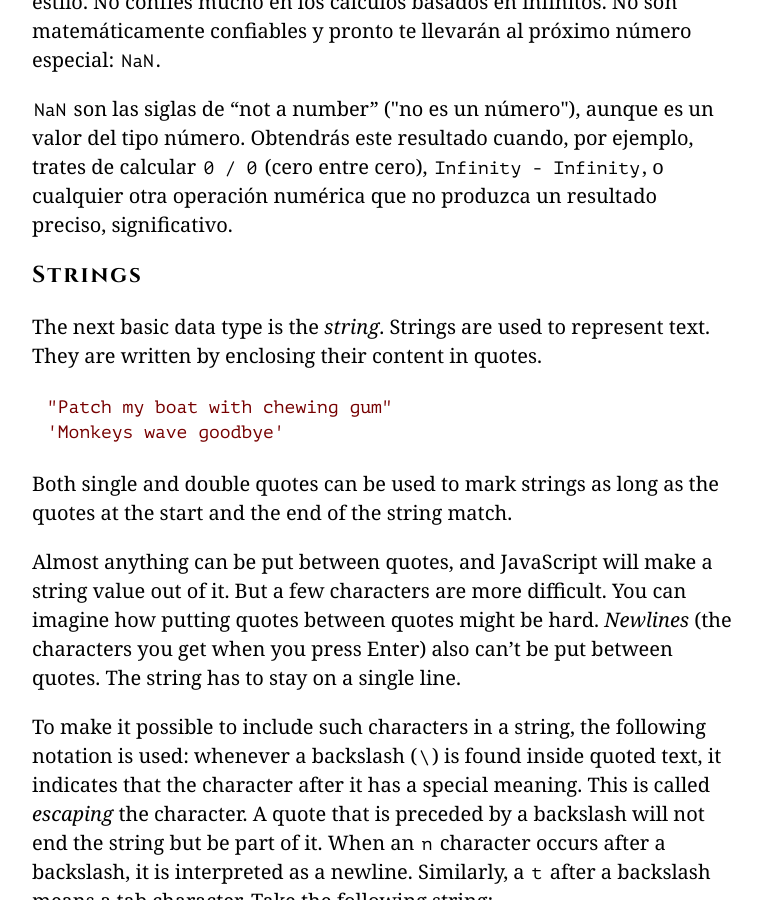
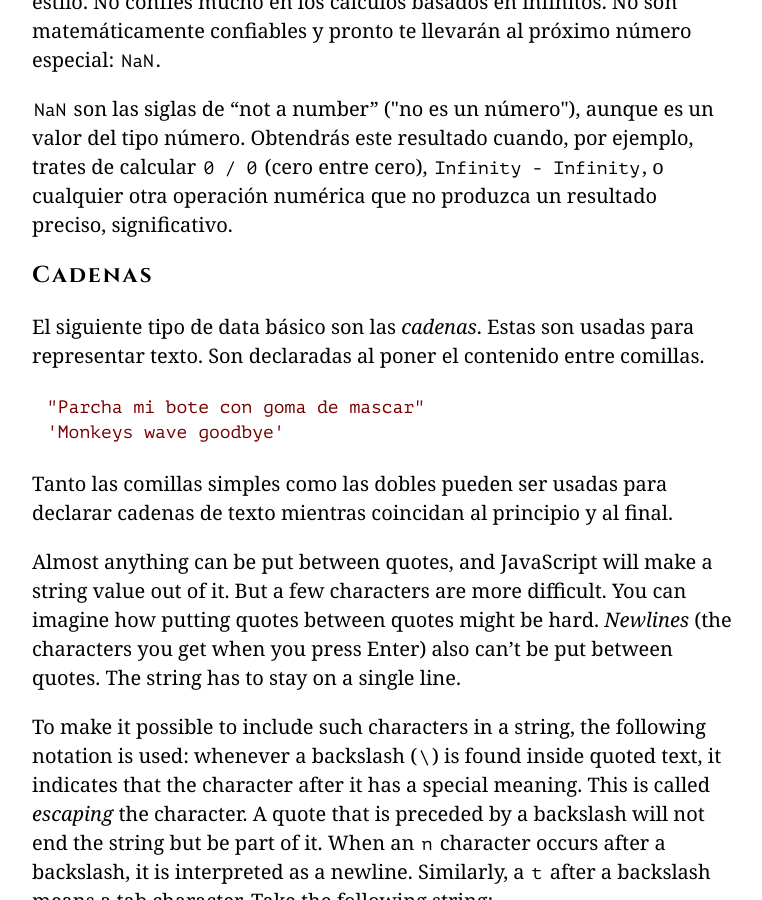
Before and after one commit to hectorip/Eloquent-JavaScript-ES-online, a Jekyll site: the page chapters/01_values.html, which Jekyll copies as it is, in a window 1280 px wide and 900 px high, scrolled down 5026 px. Shown: the whole window, without its empty margins (258-1020 px from the left). Built offline with Jekyll 4.4.1, drawn with Linux system fonts in a browser that asks for light colours; nearby versions of some CDN libraries; library files that are not in the unit come from our copies.

```diff
--- a/chapters/01_values.html
+++ b/chapters/01_values.html
@@ -174,14 +184,14 @@ número. Obtendrás este resultado cuando, por ejemplo, trates de
 calcular <code>0 / 0</code> (cero entre cero), <code>Infinity - Infinity</code>, o cualquier
 otra operación numérica que no produzca un resultado
 preciso, significativo.</p>
-<h2><a class=h_ident id="h_OBbEvqxHHH" href="#h_OBbEvqxHHH"></a>Strings</h2>
-<p><a class=p_ident id="p_JUYnmsnZEA" href="#p_JUYnmsnZEA"></a>The next
-basic data type is the <em>string</em>. Strings are used to represent
-text. They are written by enclosing their content in quotes.</p>
-<pre data-language="javascript" class="snippet cm-s-default"><a class=c_ident id="c_pB8USspQsW" href="#c_pB8USspQsW"></a><span class="cm-string">"Patch my boat with chewing gum"</span>
+<h2><a class=h_ident id="h_J4o1MED4vw" href="#h_J4o1MED4vw"></a>Cadenas</h2>
+<p><a class=p_ident id="p_LSngdQYH80" href="#p_LSngdQYH80"></a>El siguiente
+tipo de data básico son las <em>cadenas</em>. Estas son usadas para representar
+texto. Son declaradas al poner el contenido entre comillas.</p>
+<pre data-language="javascript" class="snippet cm-s-default"><a class=c_ident id="c_v/Pj2gQFur" href="#c_v/Pj2gQFur"></a><span class="cm-string">"Parcha mi bote con goma de mascar"</span>
 <span class="cm-string">'Monkeys wave goodbye'</span></pre>
-<p><a class=p_ident id="p_Y57GE4NUct" href="#p_Y57GE4NUct"></a>Both single and double quotes can be used to mark strings as long as
-the quotes at the start and the end of the string match.</p>
+<p><a class=p_ident id="p_LcEgHp5FVi" href="#p_LcEgHp5FVi"></a>Tanto las comillas simples como las dobles pueden ser usadas para declarar
+cadenas de texto mientras coincidan al principio y al final.</p>
 <p><a class=p_ident id="p_ah2sKgvNub" href="#p_ah2sKgvNub"></a>Almost anything can be put
 between quotes, and JavaScript will make a string value out of it. But
 a few characters are more difficult. You can imagine how putting
```
Also changed, not shown: other parts of chapters/01_values.html (+10 -0 lines), chapters/00_intro.html (+10 -0 lines), 3 other files.
